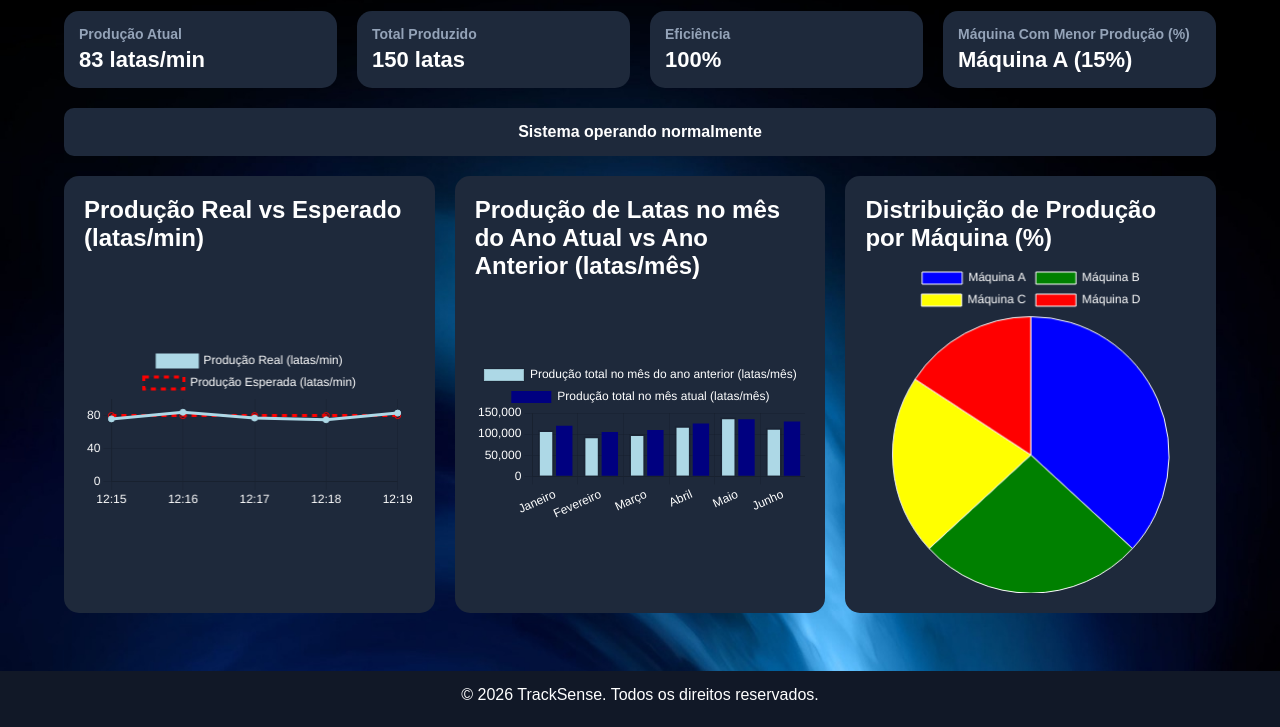
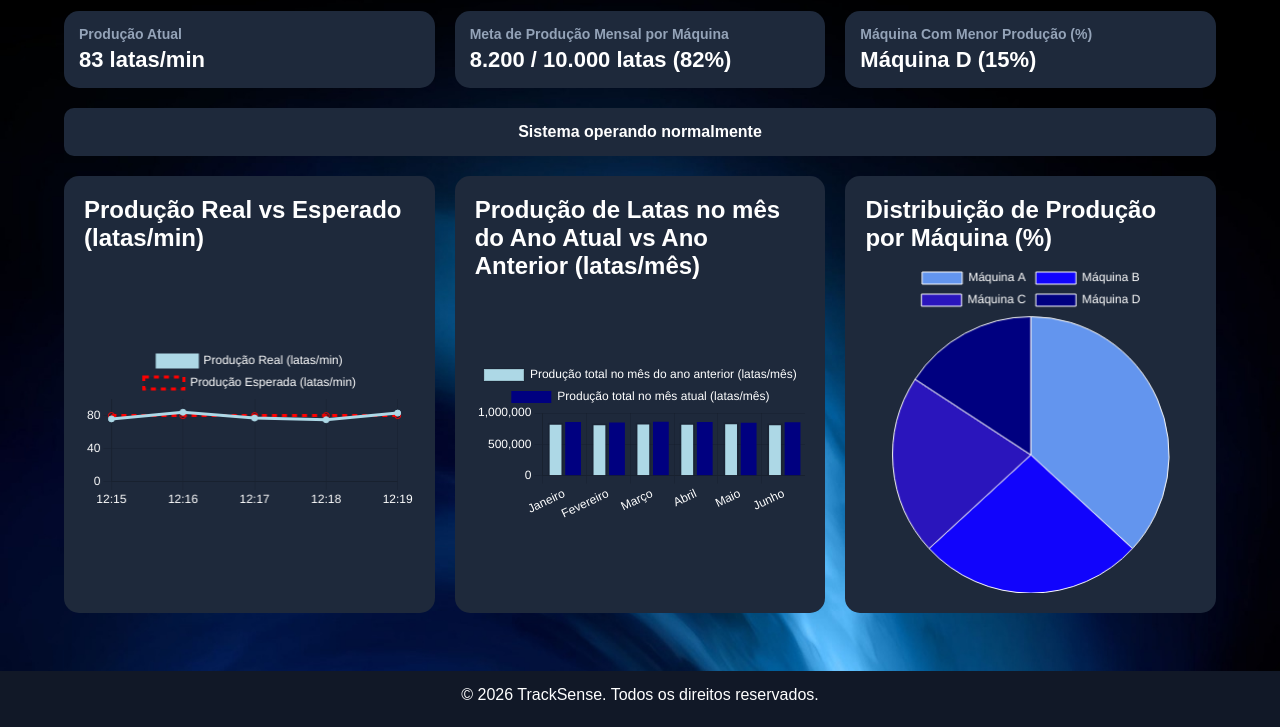
Before and after one commit to Matheus689/Track-Sense, a plain HTML site: page dashboard.html in a window 1280 px wide. Shown: the part 73-800 px from the top of the page. Drawn offline with nearby package versions, Linux system fonts and the light colour scheme.

Commit message:
Finalização da Dashboard

```diff
--- a/css/loginCadastro.css
+++ b/css/loginCadastro.css
@@ -98,12 +98,15 @@ body {
 
 .side1 .title {
     color: #EBEBEB;
+    font-weight: bolder;
     font-size: 10vh;
+    text-shadow: 1px 3px 5px rgba(0, 0, 0, 0.655);
 }
 
 .side1 .text {
     color: #EBEBEB;
     font-size: 5vh;
+    font-weight: lighter;
     width: 20vw;
 }
 
@@ -171,6 +174,7 @@ input::placeholder {
     height: 6vh;
     border-style: none;
     background-color: aqua;
+    font-weight: bold;
     box-shadow: 0 4px 8px 0 rgba(0, 0, 0, 0.2), 0 6px 20px 0 rgba(0, 0, 0, 0.19);
     background: radial-gradient(50% 50% at 50% 50%, #78BFE4 0%, #4A89AA 100%);
     transition: transform 0.3s ease, background-color 0.3s ease;
--- a/dashboard.html
+++ b/dashboard.html
@@ -29,16 +29,12 @@
                 <p id="producao">83 latas/min</p>
             </div>
             <div class="box">
-                <h3>Total Produzido</h3>
-                <p id="total">150 latas</p>
-            </div>
-            <div class="box">
-                <h3>Eficiência</h3>
-                <p id="eficiencia">100%</p>
+                <h3>Meta de Produção Mensal por Máquina</h3>
+                <p id="total">8.200 / 10.000 latas (82%)</p>
             </div>
             <div class="box">
                 <h3>Máquina Com Menor Produção (%)</h3>
-                <p id="maquina">Máquina A (15%)</p>
+                <p id="maquina">Máquina D (15%)</p>
             </div>
         </section>
         <section class="alert">
@@ -115,14 +111,14 @@
         datasets: [
             {
                 label: "Produção total no mês do ano anterior (latas/mês)",
-                data: [110000, 95000, 100000, 120000, 140000, 115000],
+                data: [845000, 835500, 850000, 845000, 850500, 835000],
                 backgroundColor: 'lightblue',
                 borderWidth: 2,
                 borderDash: [5, 5],
             },
             {
                 label: "Produção total no mês atual (latas/mês)",
-                data: [120000, 105000, 110000, 125000, 135000, 130000],
+                data: [855500, 850000, 860000, 855000, 845000, 850500],
                 borderColor: "navy",
                 backgroundColor: "navy",
             }
@@ -157,10 +153,10 @@
                 label: "Produção (%)",
                 data: [35, 25, 20, 15], // porcentagem de produção
                 backgroundColor: [
-                    "blue",
-                    "green",
-                    "yellow",
-                    "red"
+                    "#6395EE",
+                    "#1104fc",
+                    "#2a15bc",
+                    "#000080"
                 ],
                 borderWidth: 1
             }
```
Also changed, not shown: Login.html (+2 -2 lines), cadastro.html (+3 -3 lines), script.js (+7 -7 lines).
